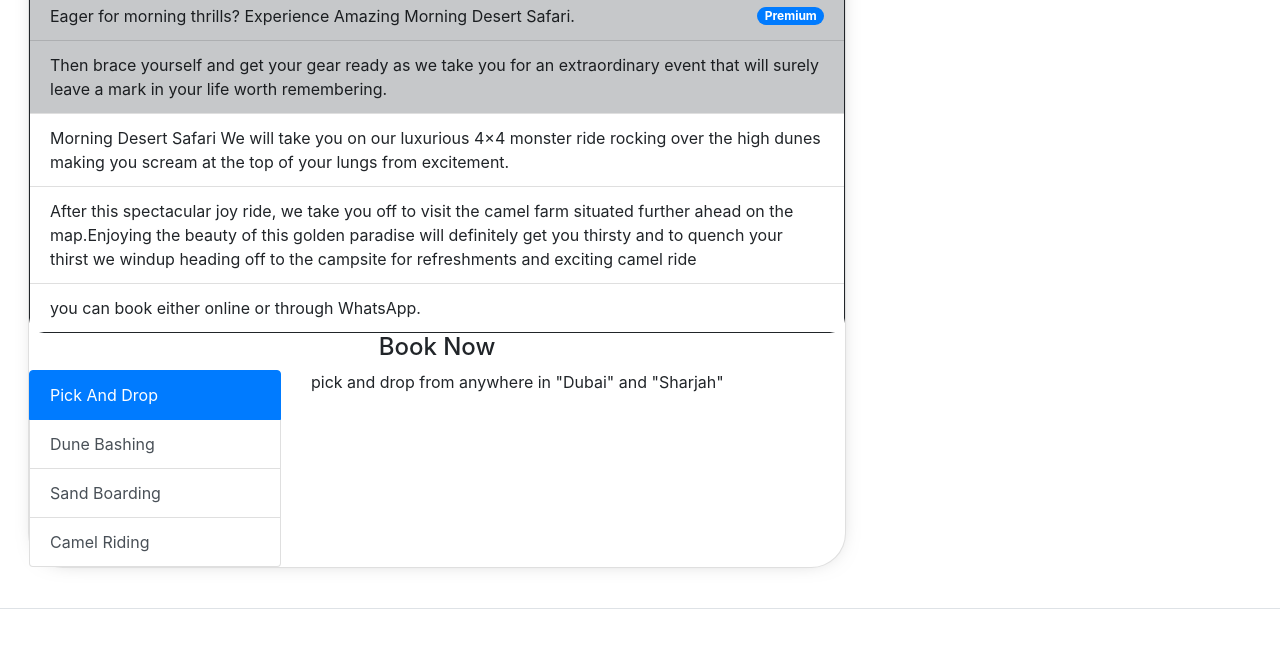
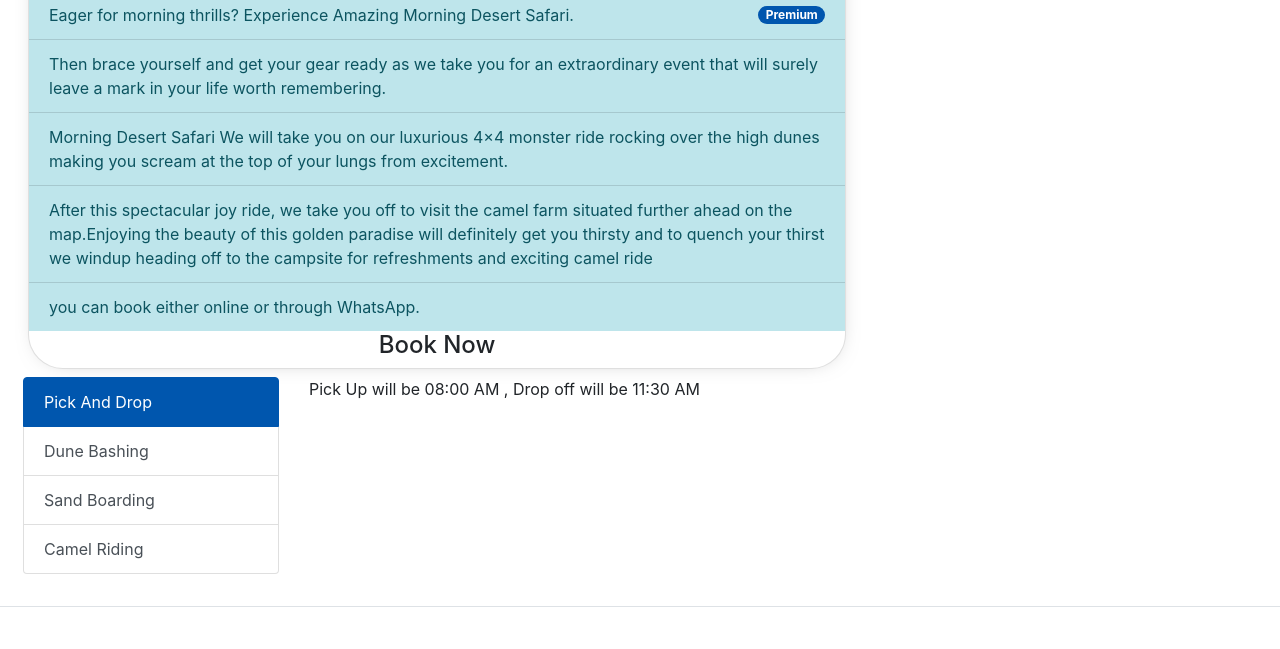
Before and after one commit to qamar62/web, a plain HTML site: page morning-desert-safari.html in a window 1280 px wide. Shown: the part 420-1069 px from the top of the page. Drawn offline with nearby package versions, Linux system fonts and the light colour scheme; grey boxes are pictures that could not be loaded.

Commit message:
morning safari
changed morning safari page

```diff
--- a/css/style.css
+++ b/css/style.css
@@ -45,7 +45,7 @@ h3 {
   border-radius: 50%;
   margin-left: 5px; }
 
-.heading {
+.heading-contact-form {
   border: solid 1px;
   border-radius: 15px; }
 
--- a/morning-desert-safari.html
+++ b/morning-desert-safari.html
@@ -12,8 +12,7 @@
 
 
 
-    <link rel="stylesheet" href="https://maxcdn.bootstrapcdn.com/bootstrap/4.0.0/css/bootstrap.min.css"
-        integrity="sha384-Gn5384xqQ1aoWXA+058RXPxPg6fy4IWvTNh0E263XmFcJlSAwiGgFAW/dAiS6JXm" crossorigin="anonymous">
+    <link rel="stylesheet" href="css/bootstrap.css">
 
     <link rel="stylesheet" href="css/style.css">
     <link rel="stylesheet" href="https://cdnjs.cloudflare.com/ajax/libs/font-awesome/4.7.0/css/font-awesome.min.css">
@@ -168,15 +167,15 @@
              <h2 class="text-center">Complete Detail</h2>
              <div class="body">
                  <ul class="list-group list-group-flush list-group-hover">
-                    <li class="list-group-item d-flex justify-content-between align-items-center list-group-item-dark ">Eager for morning thrills? Experience Amazing Morning Desert Safari.<span class="badge badge-primary badge-pill">Premium</span></li>
+                    <li class="list-group-item d-flex justify-content-between align-items-center list-group-item-info ">Eager for morning thrills? Experience Amazing Morning Desert Safari.<span class="badge badge-primary badge-pill">Premium</span></li>
 
-                   <li class="list-group-item list-group-item-dark">Then brace yourself and get your gear ready as we take you for an extraordinary event that will surely leave a mark in your life worth remembering.</li>
+                   <li class="list-group-item list-group-item-info">Then brace yourself and get your gear ready as we take you for an extraordinary event that will surely leave a mark in your life worth remembering.</li>
 
-                   <li class="list-group-item"> Morning Desert Safari We will take you on our luxurious 4×4 monster ride rocking over the high dunes making you scream at the top of your lungs from excitement.</li>
+                   <li class="list-group-item list-group-item-info"> Morning Desert Safari We will take you on our luxurious 4×4 monster ride rocking over the high dunes making you scream at the top of your lungs from excitement.</li>
 
-                   <li class="list-group-item">After this spectacular joy ride, we take you off to visit the camel farm situated further ahead on the map.Enjoying the beauty of this golden paradise will definitely get you thirsty and to quench your thirst we windup heading off to the campsite for refreshments and exciting camel ride</li>
+                   <li class="list-group-item list-group-item-info">After this spectacular joy ride, we take you off to visit the camel farm situated further ahead on the map.Enjoying the beauty of this golden paradise will definitely get you thirsty and to quench your thirst we windup heading off to the campsite for refreshments and exciting camel ride</li>
 
-                   <li class="list-group-item">you can book either online or through WhatsApp.</li>
+                   <li class="list-group-item list-group-item-info">you can book either online or through WhatsApp.</li>
 
 
                 </ul>
@@ -187,6 +186,9 @@
          <div class="footer"></div>
          <h4 class="text-center">Book Now</h4>
 
+
+
+          </div>
 
           <div class="row">
              <div class="col-4">
@@ -199,15 +201,12 @@
              </div>
              <div class="col-8">
                <div class="tab-content" id="nav-tabContent">
-                <div class="tab-pane fade show active" id="list-home" role="tabpanel" aria-labelledby="list-home-list">pick and drop from anywhere in "Dubai" and "Sharjah"</div>
-                <div class="tab-pane fade" id="list-profile" role="tabpanel" aria-labelledby="list-profile-list">Dune </div>
-                <div class="tab-pane fade" id="list-messages" role="tabpanel" aria-labelledby="list-messages-list">...</div>
-                <div class="tab-pane fade" id="list-settings" role="tabpanel" aria-labelledby="list-settings-list">...</div>
+                 <div class="tab-pane fade show active" id="list-home" role="tabpanel" aria-labelledby="list-home-list"> Pick Up will be 08:00 AM , Drop off will be 11:30 AM </div>
+                 <div class="tab-pane fade" id="list-profile" role="tabpanel" aria-labelledby="list-profile-list">Dune Bashing is around 30 minutes in Lahbab ( Big Red Sand )  </div>
+                 <div class="tab-pane fade" id="list-messages" role="tabpanel" aria-labelledby="list-messages-list"> We will provide sand board</div>
+                 <div class="tab-pane fade" id="list-settings" role="tabpanel" aria-labelledby="list-settings-list">20 minutes camel riding </div>
                </div>
              </div>
-          </div>
-
-
 
 
      </div>
```
Also changed, not shown: contact.html (+1 -1 lines). Lines whose indentation alone changed are shown as unchanged.
